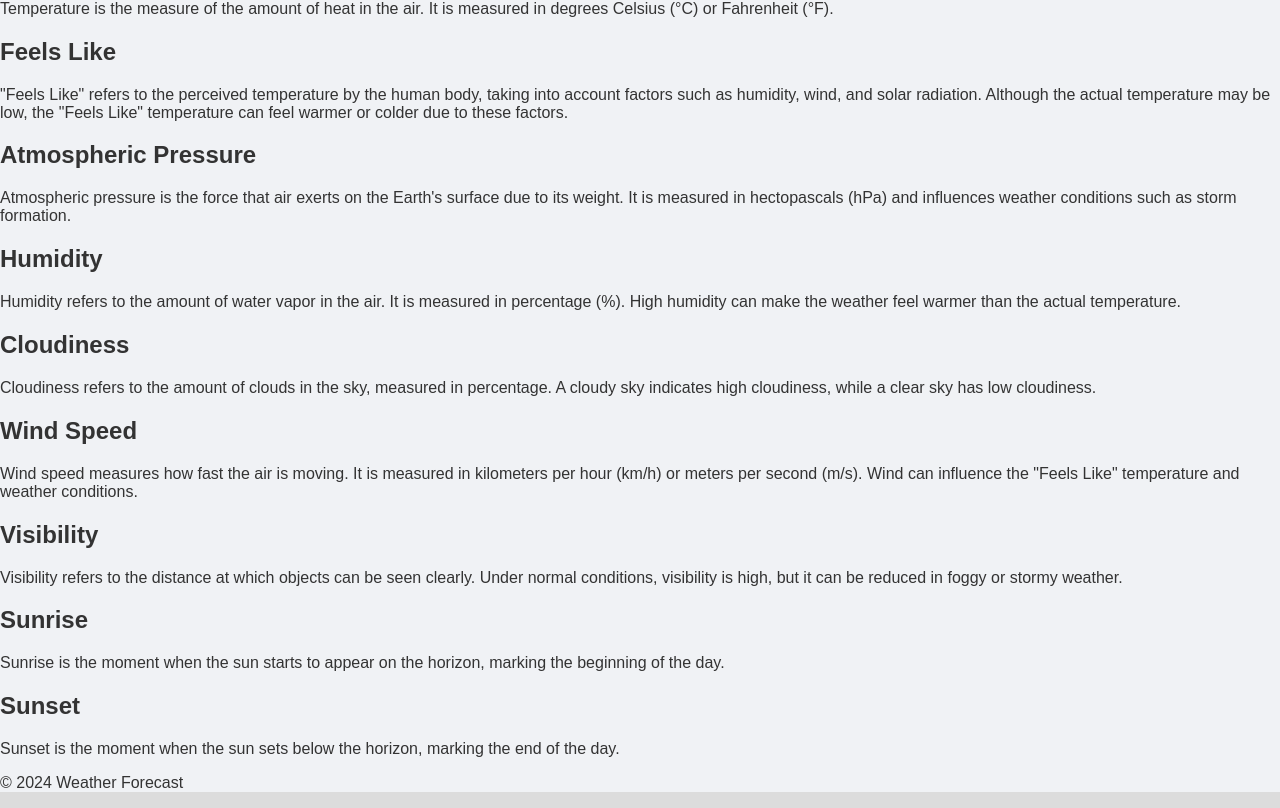
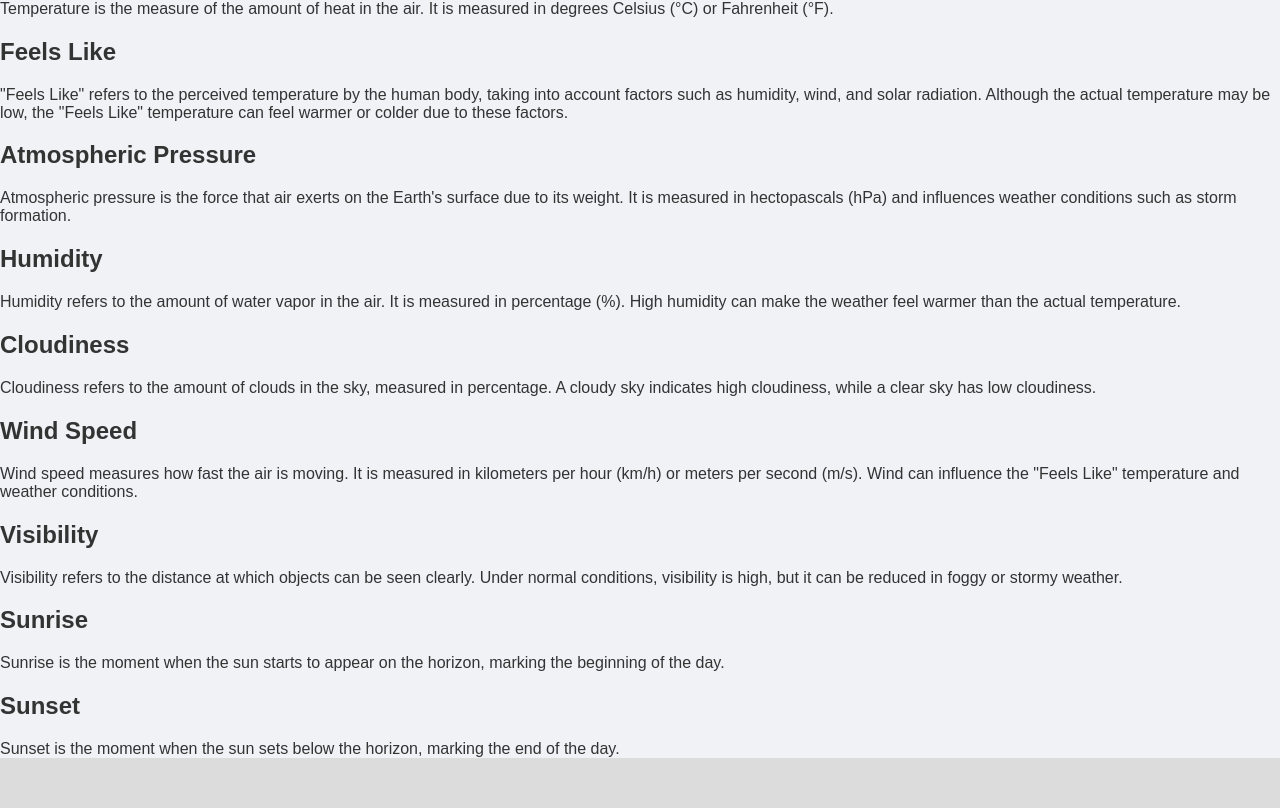
Before and after one commit to MateoMP02/Proyecto-Final-Clima, an Angular app: page /glossary in a window 1280 px wide. Shown: the part 232-1040 px from the top of the page. After the commit the page ends 1006 px from the top, so only its background shows below. Built offline with nearby package versions, Linux system fonts and the light colour scheme.

Commit message:
glosario + arreglos

```diff
--- a/src/app/app.component.ts
+++ b/src/app/app.component.ts
@@ -5,8 +5,7 @@ import { RouterOutlet } from '@angular/router';
 import { WeatherService } from './services/weather.service';
 import { NavbarComponent } from "./shared/navbar/navbar.component";
 import { LocationSearchComponent } from "./components/location-search/location-search.component";
-import { GlossaryPageComponent } from './components/glossary/glossary.component';
-
+import { GlossaryPageComponent } from './pages/glossary-page/glossary-page.component';
 
 @Component({
   selector: 'app-root',
--- a/src/app/components/glossary/glossary.component.html
+++ b/src/app/components/glossary/glossary.component.html
@@ -4,7 +4,7 @@
   <meta charset="UTF-8">
   <meta name="viewport" content="width=device-width, initial-scale=1.0">
   <title>Weather Forecast - Glossary</title>
-  <link rel="stylesheet" href="styles.css">
+  <link rel="stylesheet" href="glossary.component.css">
 </head>
 <body>
   <header>
@@ -49,9 +49,5 @@
       <p>Sunset is the moment when the sun sets below the horizon, marking the end of the day.</p>
     </div>
   </section>
-
-  <footer>
-    <p>&copy; 2024 Weather Forecast</p>
-  </footer>
 </body>
 </html>
--- a/src/app/components/glossary/glossary.component.ts
+++ b/src/app/components/glossary/glossary.component.ts
@@ -5,8 +5,7 @@ import { Component } from '@angular/core';
   standalone: true,
   imports: [],
   templateUrl: './glossary.component.html',
-  styleUrl: './glossary.component.css'
+  styleUrls: ['./glossary.component.css']
 })
 export class GlossaryPageComponent {
-
 }
```
